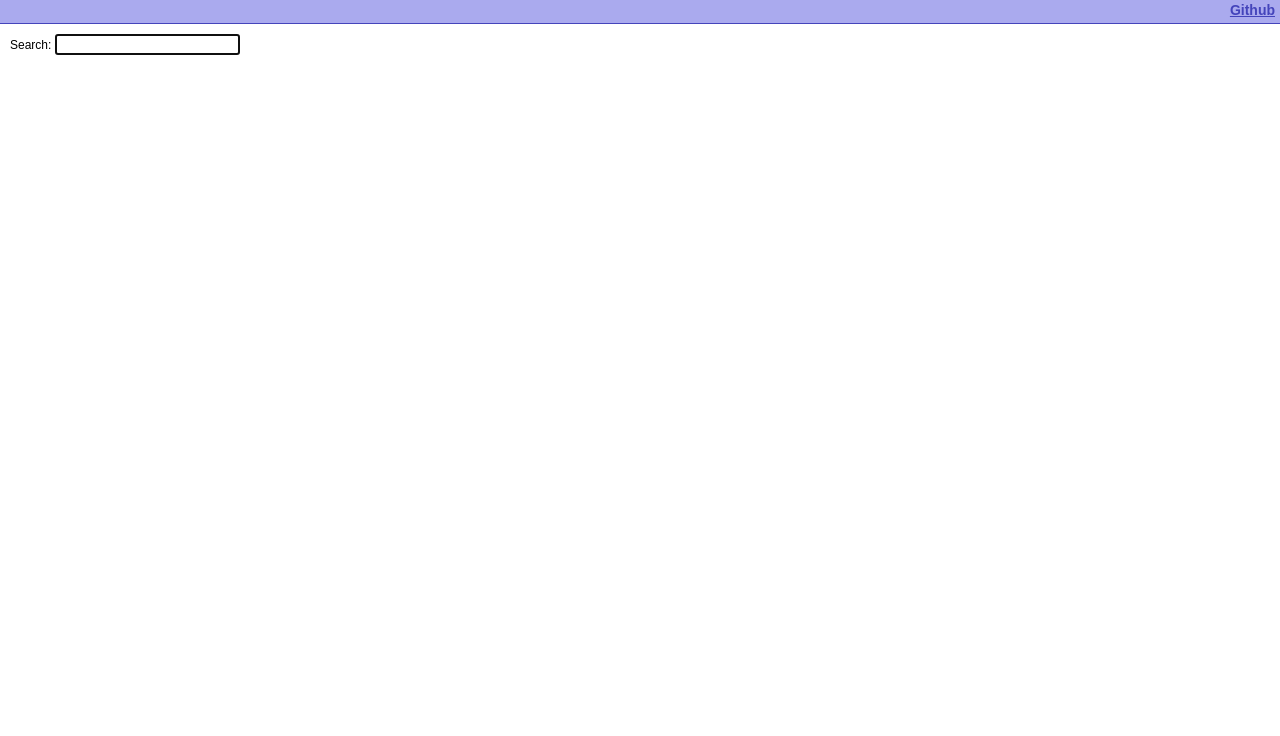
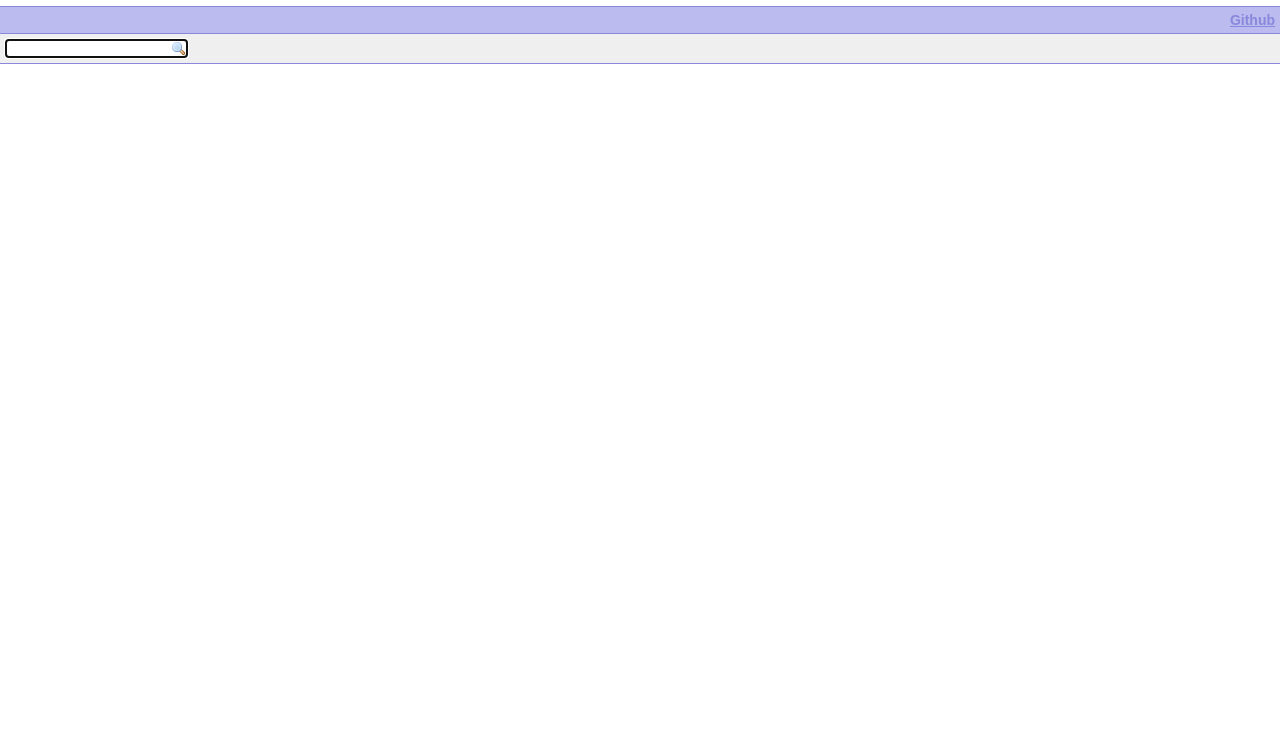
Before and after one commit to amarriner/GuildWars2Recipes, a plain HTML site: page index.html in a window 1280 px wide. Shown: the part 64-800 px from the top of the page. Drawn offline with nearby package versions, Linux system fonts and the light colour scheme.

Commit message:
More style stuff to make the demo cleaner

```diff
--- a/index.html
+++ b/index.html
@@ -75,21 +75,38 @@
             margin: 0;
          }
 
-         div {
+         h1, div {
             padding: 5px;
          }
 
          #github {
-            background-color: #aae;
-            border-bottom: 1px solid #44b;
-            border-top: 1px solid #44b;
+            background-color: #bbbbef;
+            border-bottom: 1px solid #88d;
+            border-top: 1px solid #88d;
             text-align: right;
          }
 
          #github a, #github a:hover, #github a:active, #github a:visited {
-            color: #44b;
+            color: #88d;
             font-size: 14px;
             font-weight: bold;
+         }
+
+         #search {
+            padding: 0;
+            margin: 0;
+         }
+
+         #searchbox {
+            background-image: url(img/magnifier.png);
+            background-position: right;
+            background-repeat: no-repeat;
+            border: 1px solid #88d;
+         }
+
+         #searchheader {
+            background-color: #efefef;
+            border-bottom: 1px solid #88d;
          }
 
          #searchresults a {
@@ -108,7 +125,8 @@
 
          .scroll {
             height: 200px;
-            overflow: scroll;
+            /* overflow: scroll; */
+            overflow-x: hidden;
          }
       </style>
    </head>
@@ -120,8 +138,8 @@
       </div>
 
       <div id="search">
-         <div>
-            Search: <input type="text" id="searchbox" name="searchbox">
+         <div id="searchheader">
+            <input type="text" id="searchbox" name="searchbox">
          </div>
          <div id="searchresults">
          </div>
```
Also changed, not shown: img/magnifier.png (added).
